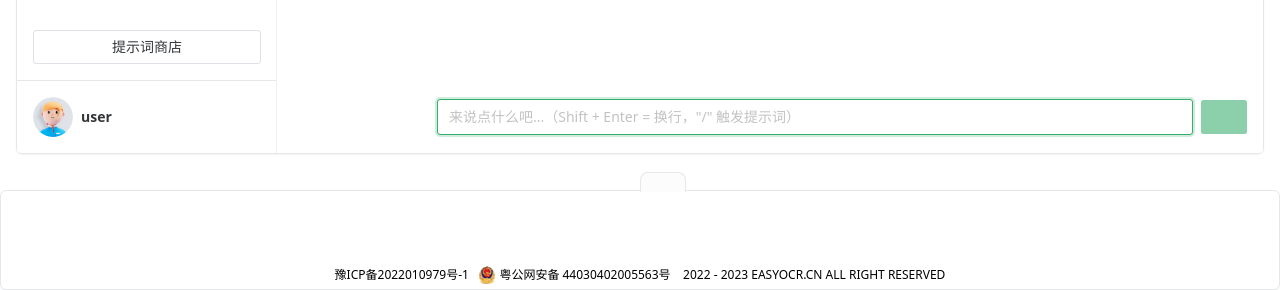
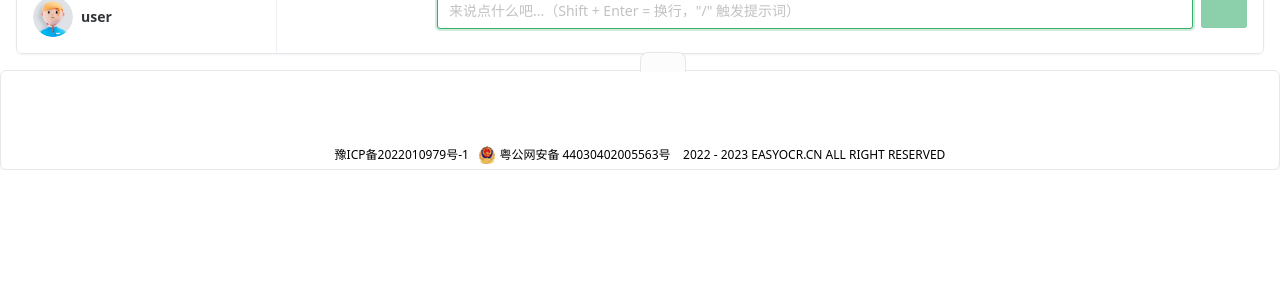
Before and after one commit to feiya1314/easy-chat, a Vue app in the folder easy-chat-web/: page /#/chat/1002 in a window 1280 px wide. Shown: the part 630-920 px from the top of the page. After the commit the page ends 800 px from the top, so only its background shows below. Built offline with nearby package versions, Linux system fonts and the light colour scheme; some icons are missing.

Commit message:
ad footer in screen

```diff
--- a/easy-chat-web/src/App.vue
+++ b/easy-chat-web/src/App.vue
@@ -1,5 +1,6 @@
 <script setup lang="ts">
 import { NConfigProvider } from 'naive-ui'
+// import Beian from './views/chat/components/Beian/index.vue'
 import { NaiveProvider } from '@/components/common'
 import { useTheme } from '@/hooks/useTheme'
 import { useLanguage } from '@/hooks/useLanguage'
@@ -12,7 +13,7 @@ const { language } = useLanguage()
 
 <template>
   <NConfigProvider
-    class="h-full"
+    class="h-[calc(100vh-100px)]"
     :theme="theme"
     :theme-overrides="themeOverrides"
     :locale="language"
@@ -20,5 +21,6 @@ const { language } = useLanguage()
     <NaiveProvider>
       <RouterView />
     </NaiveProvider>
+    <!-- <Beian class="mt-[20px]" /> -->
   </NConfigProvider>
 </template>
--- a/easy-chat-web/src/views/chat/components/Beian/index.vue
+++ b/easy-chat-web/src/views/chat/components/Beian/index.vue
@@ -6,7 +6,7 @@ import { ChevronDown20Regular as ArrowD } from '@vicons/fluent'
 </script>
 
 <template>
-  <footer class="mt-0 dark:bg-[#101014] rounded-md shadow-sm  dark:border-neutral-800 dark:text-gray-300 border h-[100px] max-h-[100px] flex flex-col relative">
+  <footer class="mt-0 dark:bg-[#101014] rounded-md shadow-sm  dark:border-neutral-800 dark:text-gray-300 border flex flex-col relative">
     <div class="z-10 w-[46px] h-[20px] rounded-t-lg bg-[#fcfcfc] border border-b-0 flex justify-center items-center dark:border-gray-700 dark:bg-[#48484E] absolute left-1/2 cursor-pointer -top-[19px]">
       <i class="relative w-6 h-6 inline-block text-center">
         <ArrowD />
--- a/easy-chat-web/src/views/chat/layout/Layout.vue
+++ b/easy-chat-web/src/views/chat/layout/Layout.vue
@@ -38,12 +38,12 @@ const getContainerClass = computed(() => {
 </script>
 
 <template>
-  <div class="h-full flex flex-col">
-    <div class="h-full dark:bg-[rgb(36,39,46)] transition-all flex flex-col" :class="[isMobile ? 'p-0' : 'p-4']">
-      <div class="h-full overflow-hidden" :class="getMobileClass">
+  <div class="h-[calc(100vh-100px)] flex flex-col">
+    <div class="h-[calc(100vh-100px)] dark:bg-[rgb(36,39,46)] transition-all flex flex-col" :class="[isMobile ? 'p-0' : 'p-4']">
+      <div class="h-[calc(100vh-100px)] overflow-hidden" :class="getMobileClass">
         <NLayout class="z-40 transition" :class="getContainerClass" has-sider>
           <Sider />
-          <NLayoutContent class="h-full">
+          <NLayoutContent class="h-[calc(100vh-140px)]">
             <RouterView v-slot="{ Component, route }">
               <component :is="Component" :key="route.fullPath" />
             </RouterView>
@@ -53,5 +53,5 @@ const getContainerClass = computed(() => {
       <Permission :visible="needPermission" />
     </div>
   </div>
-  <Beian v-if="!isMobile" class="mt-[20px]" />
+  <Beian v-if="!isMobile" class="h-[100px] max-h-[100px]" />
 </template>
```
